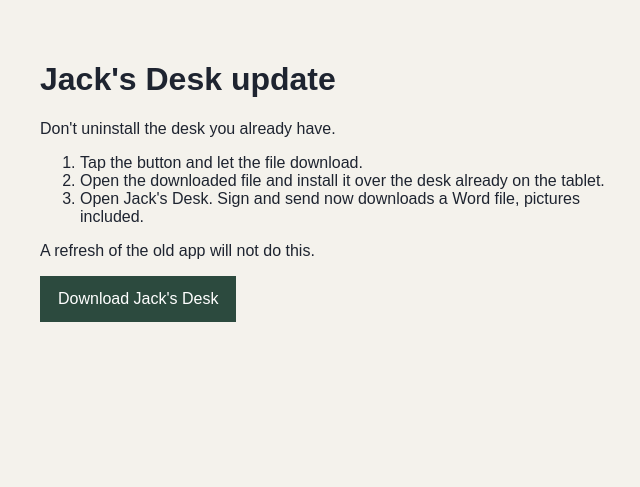
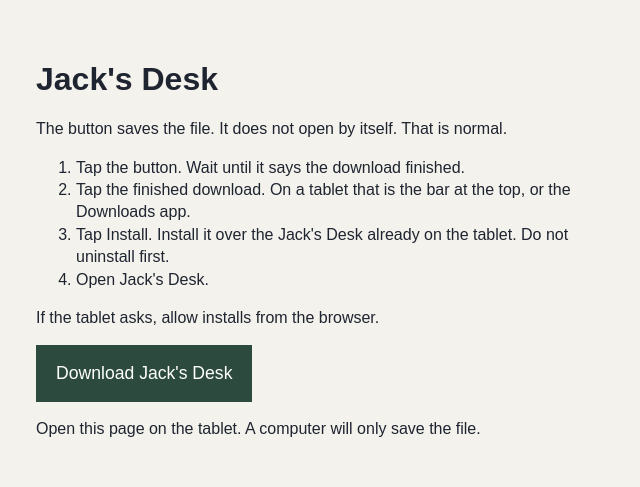
Before and after one commit to MajorTurkey/jacks-desk-update, a plain HTML site: page index.html in a window 1280 px wide. Shown: the whole page, without its empty margins (0-640 px from the left). Drawn offline with Linux system fonts and the light colour scheme.

Commit message:
Explain that the download has to be opened

```diff
--- a/index.html
+++ b/index.html
@@ -3,17 +3,19 @@
 <head>
 <meta charset="utf-8">
 <meta name="viewport" content="width=device-width, initial-scale=1">
-<title>Jack's Desk update</title>
+<title>Jack's Desk</title>
 </head>
-<body style="font-family:sans-serif;background:#f4f2ec;color:#1e2430;padding:32px;max-width:36rem">
-<h1>Jack's Desk update</h1>
-<p>Don't uninstall the desk you already have.</p>
+<body style="font-family:sans-serif;background:#f4f2ec;color:#1e2430;padding:28px;max-width:34rem;line-height:1.4">
+<h1 style="font-size:2rem;margin-bottom:8px">Jack's Desk</h1>
+<p>The button saves the file. It does not open by itself. That is normal.</p>
 <ol>
-<li>Tap the button and let the file download.</li>
-<li>Open the downloaded file and install it over the desk already on the tablet.</li>
-<li>Open Jack's Desk. Sign and send now downloads a Word file, pictures included.</li>
+<li>Tap the button. Wait until it says the download finished.</li>
+<li>Tap the finished download. On a tablet that is the bar at the top, or the Downloads app.</li>
+<li>Tap Install. Install it over the Jack's Desk already on the tablet. Do not uninstall first.</li>
+<li>Open Jack's Desk.</li>
 </ol>
-<p>A refresh of the old app will not do this.</p>
-<p><a href="Jacks-Desk.apk" style="display:inline-block;background:#2c4a3e;color:#fff;padding:14px 18px;text-decoration:none">Download Jack's Desk</a></p>
+<p>If the tablet asks, allow installs from the browser.</p>
+<p><a href="Jacks-Desk.apk" style="display:inline-block;background:#2c4a3e;color:#fff;padding:16px 20px;text-decoration:none;font-size:1.1rem">Download Jack's Desk</a></p>
+<p>Open this page on the tablet. A computer will only save the file.</p>
 </body>
 </html>
```
